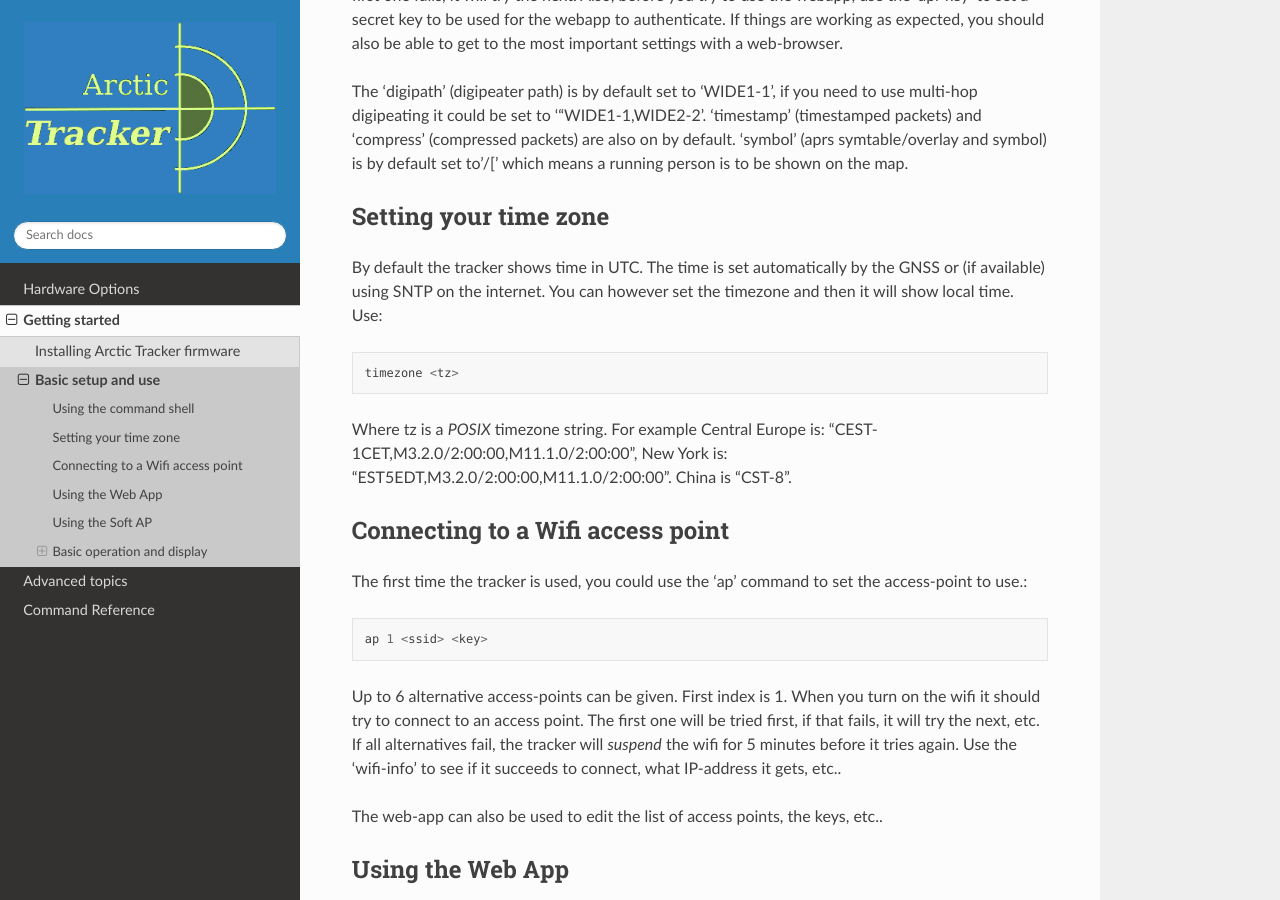
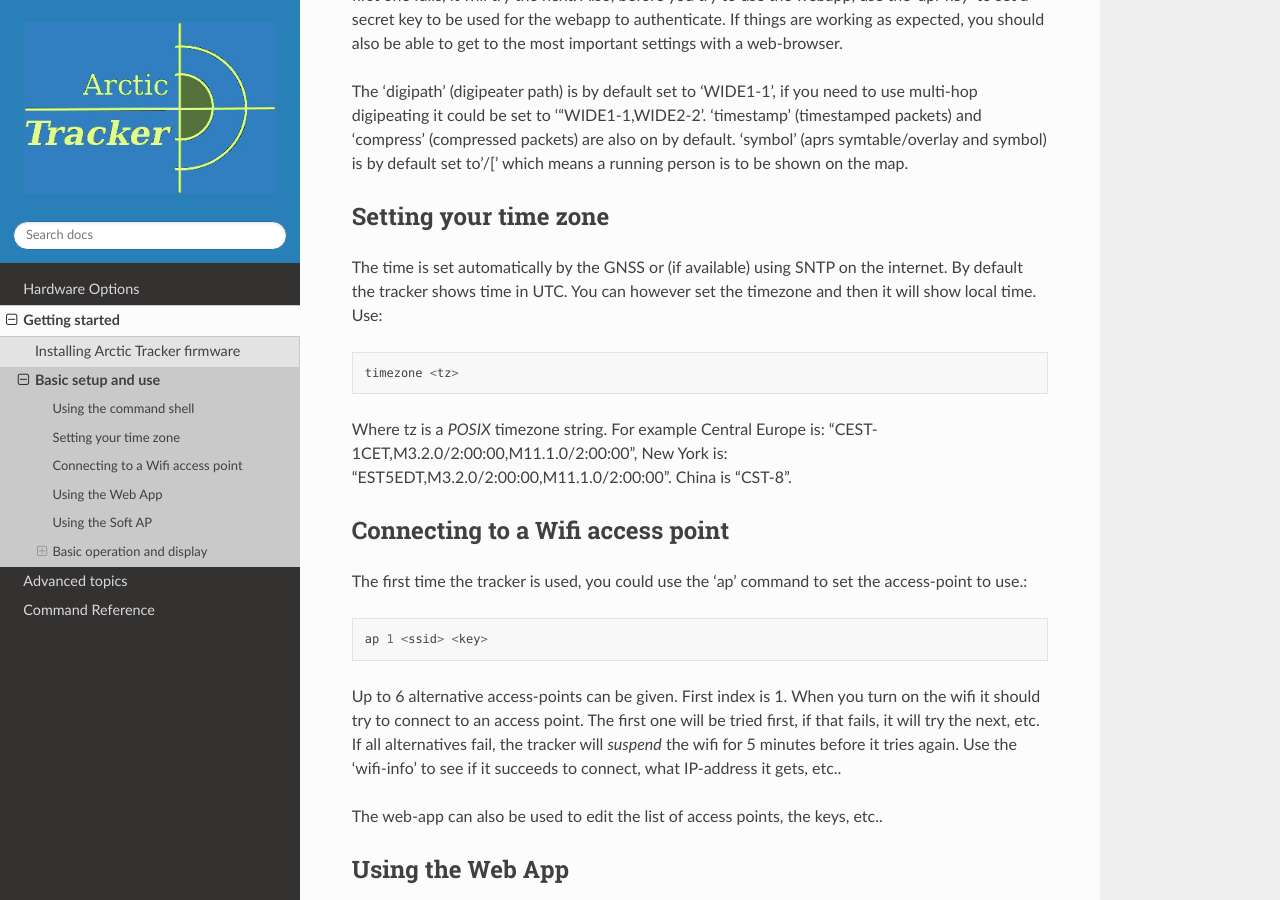
Before and after one commit to Hamlabs/ArcticTracker-docs, a Sphinx documentation site: the page built from docs/setup.rst, in a window 1280 px wide and 900 px high, scrolled down 1168 px. Built offline with Sphinx 7.4.7 and the Read the Docs theme 3.1.0, drawn with Linux system fonts in a browser that asks for light colours; pages that are not in the unit, such as notebooks, are missing from menus.

```diff
--- a/docs/setup.rst
+++ b/docs/setup.rst
@@ -16,7 +16,7 @@ The ‘help‘ command gives you a list of available commands. ‘help <command>
 
 Setting your time zone
 ----------------------
-By default the tracker shows time in UTC. The time is set automatically by the GNSS or (if available) using SNTP on the internet. You can however set the timezone and then it will show local time. Use::
+The time is set automatically by the GNSS or (if available) using SNTP on the internet. By default the tracker shows time in UTC. You can however set the timezone and then it will show local time. Use::
 
   timezone <tz>
 
```
